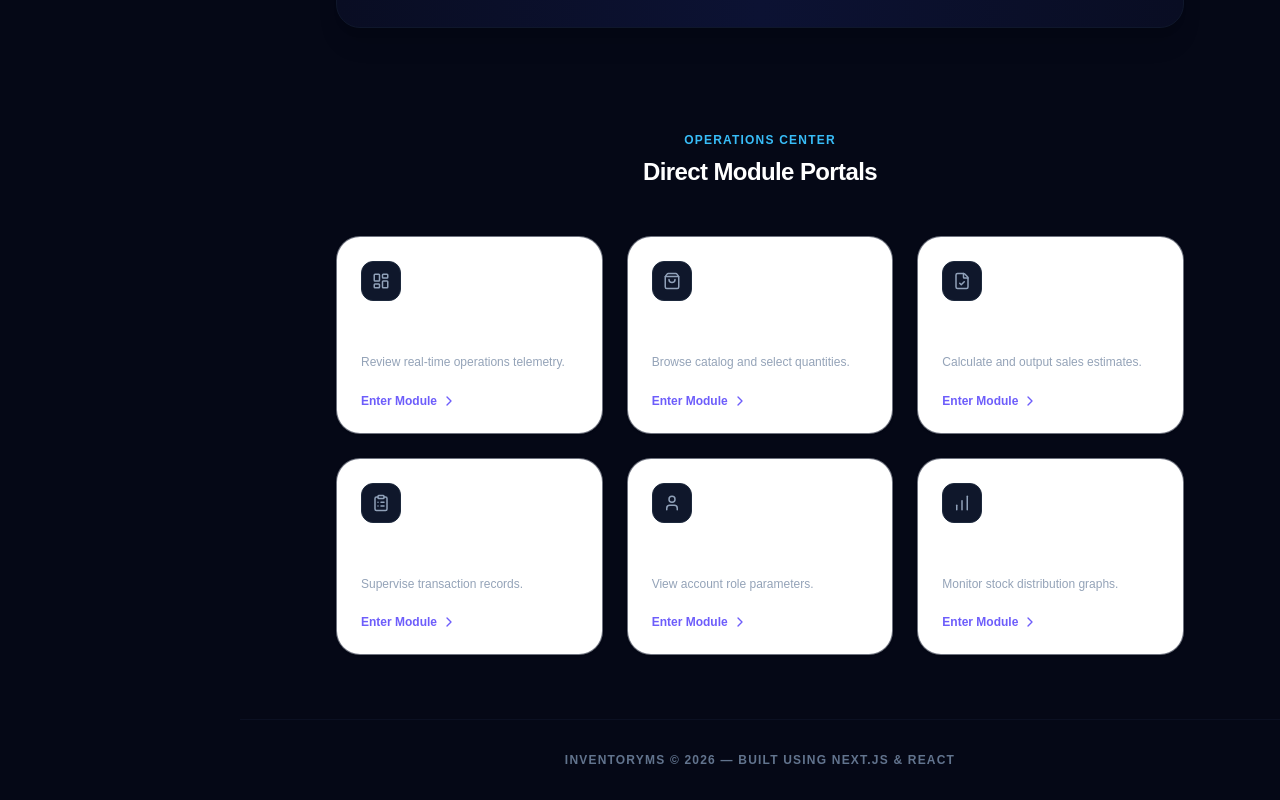
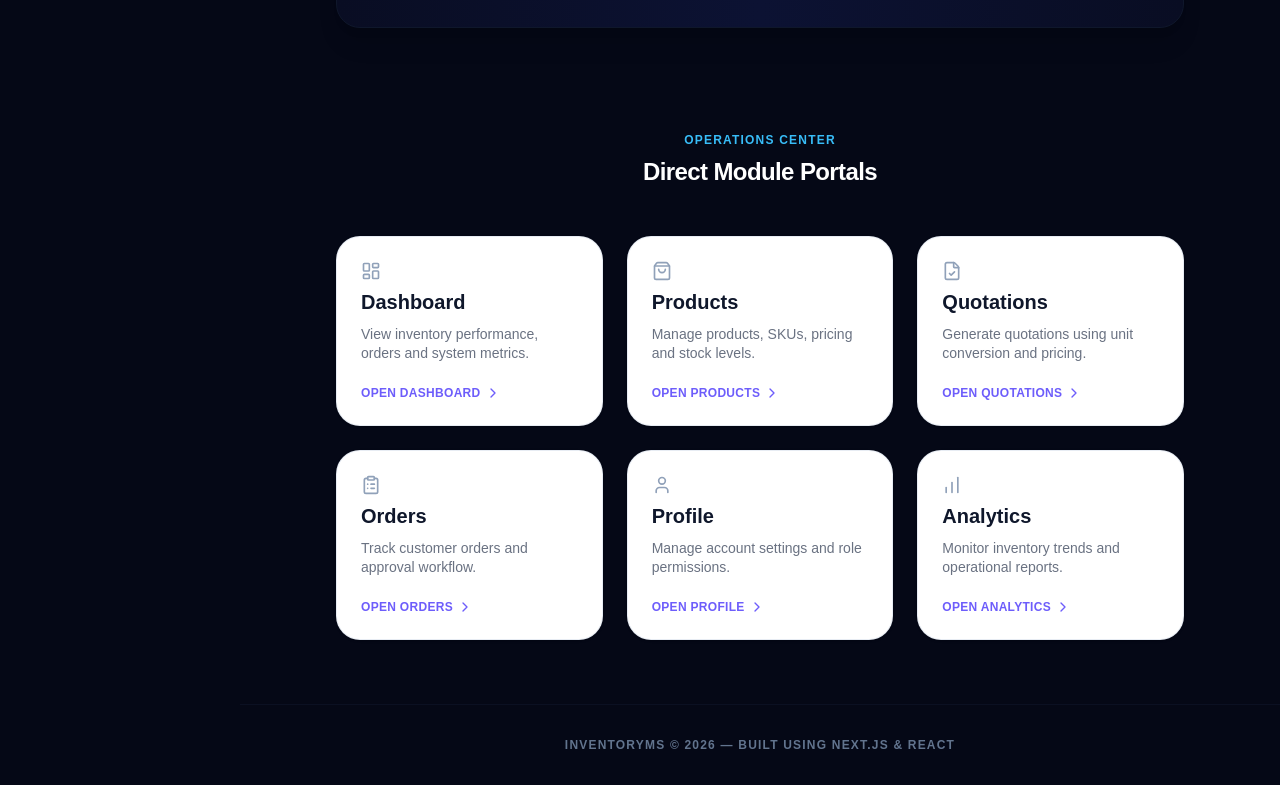
Before and after one commit to Avi0954/Order-mng-system, a Next.js app: page / in a window 1280 px wide. Shown: the part 1825-2625 px from the top of the page. Built offline with nearby package versions, Linux system fonts and the light colour scheme; no server answers.

Commit message:
Redesign homepage quick access module portals with compact white cards and sliding arrow hovers

```diff
--- a/src/app/page.jsx
+++ b/src/app/page.jsx
@@ -66,12 +66,12 @@ export default function HomePage() {
   ];
 
   const quickAccess = [
-    { title: "Dashboard", href: "/dashboard", desc: "Review real-time operations telemetry.", icon: LayoutDashboard },
-    { title: "Products", href: "/products", desc: "Browse catalog and select quantities.", icon: ShoppingBag },
-    { title: "Quotation", href: "/quotation", desc: "Calculate and output sales estimates.", icon: FileCheck },
-    { title: "Orders", href: "/orders", desc: "Supervise transaction records.", icon: ClipboardList },
-    { title: "Profile", href: "/profile", desc: "View account role parameters.", icon: User },
-    { title: "Reports", href: "/dashboard", desc: "Monitor stock distribution graphs.", icon: BarChart }
+    { title: "Dashboard", href: "/dashboard", desc: "View inventory performance, orders and system metrics.", icon: LayoutDashboard, action: "Open Dashboard" },
+    { title: "Products", href: "/products", desc: "Manage products, SKUs, pricing and stock levels.", icon: ShoppingBag, action: "Open Products" },
+    { title: "Quotations", href: "/quotation", desc: "Generate quotations using unit conversion and pricing.", icon: FileCheck, action: "Open Quotations" },
+    { title: "Orders", href: "/orders", desc: "Track customer orders and approval workflow.", icon: ClipboardList, action: "Open Orders" },
+    { title: "Profile", href: "/profile", desc: "Manage account settings and role permissions.", icon: User, action: "Open Profile" },
+    { title: "Analytics", href: "/dashboard", desc: "Monitor inventory trends and operational reports.", icon: BarChart, action: "Open Analytics" }
   ];
 
   const benefits = [
@@ -290,23 +290,26 @@ export default function HomePage() {
             const Icon = link.icon;
             return (
               <Link key={idx} href={link.href} className="group block select-none">
-                <Card className="h-full hover:border-[#38BDF8]/30 hover:shadow-md hover:shadow-[#38BDF8]/5 hover:-translate-y-0.5 transition-all duration-300 flex flex-col justify-between border-slate-900/60 bg-[#090d23]/30">
-                  <div className="space-y-4">
-                    <div className="p-2.5 bg-slate-900 text-slate-400 group-hover:text-[#6D5DFB] border border-slate-800 rounded-xl w-fit group-hover:scale-105 transition-transform duration-300">
-                      <Icon className="h-4.5 w-4.5 shrink-0" />
+                <div className="h-[190px] bg-white border border-slate-200/80 p-6 rounded-3xl shadow-sm hover:shadow-xl hover:translate-y-[-6px] hover:border-[#6D5DFB] transition-all duration-300 flex flex-col justify-between relative overflow-hidden">
+                  <div className="space-y-2">
+                    {/* Icon section */}
+                    <div className="text-slate-400 group-hover:text-[#6D5DFB] transition-colors duration-200">
+                      <Icon className="h-5 w-5 shrink-0" />
                     </div>
-                    <h3 className="text-sm font-extrabold text-white group-hover:text-[#38BDF8] transition-colors duration-200">
+                    {/* Typography */}
+                    <h3 className="text-xl font-semibold text-slate-900 leading-snug">
                       {link.title}
                     </h3>
-                    <p className="text-xs text-[#94A3B8] leading-relaxed font-medium">
+                    <p className="text-sm text-gray-500 max-w-full leading-snug font-medium line-clamp-2">
                       {link.desc}
                     </p>
                   </div>
-                  <div className="flex items-center space-x-1 text-xs font-bold text-[#6D5DFB] mt-5 group-hover:underline">
-                    <span>Enter Module</span>
-                    <ChevronRight className="h-4 w-4 transform group-hover:translate-x-0.5 transition-transform" />
+                  {/* Action Link */}
+                  <div className="flex items-center space-x-1 text-xs font-bold text-[#6D5DFB] tracking-wide uppercase">
+                    <span>{link.action}</span>
+                    <ChevronRight className="h-4 w-4 transform group-hover:translate-x-1.5 transition-transform duration-200" />
                   </div>
-                </Card>
+                </div>
               </Link>
             );
           })}
```
